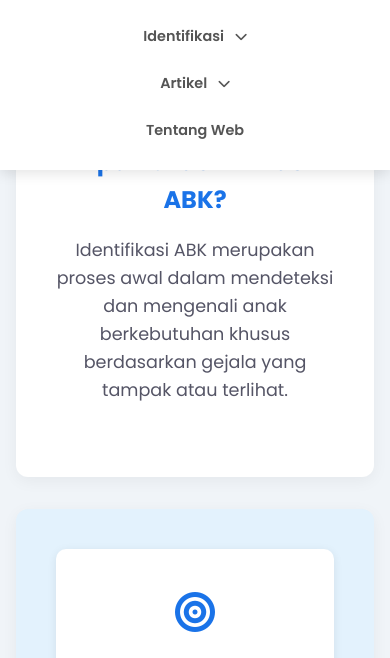
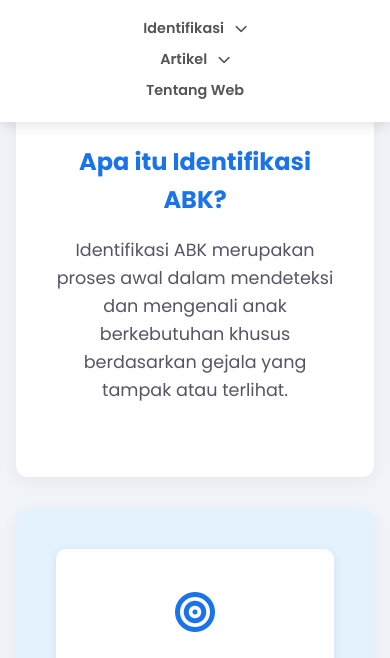
Before and after one commit to dolliwasorder-png/simdiskusdi, a plain HTML site: page index.html in a window 390 px wide. Shown: the part 83-741 px from the top of the page. Drawn offline with Linux system fonts and the light colour scheme.

Commit message:
mobile ready!

```diff
--- a/style.css
+++ b/style.css
@@ -73,7 +73,7 @@ body {
 
 .main-nav li a {
     display: block;
-    padding: 0.75rem 1rem;
+    padding: 0.25rem 0.50rem;
     text-decoration: none;
     color: #555;
     font-weight: 600;
```
